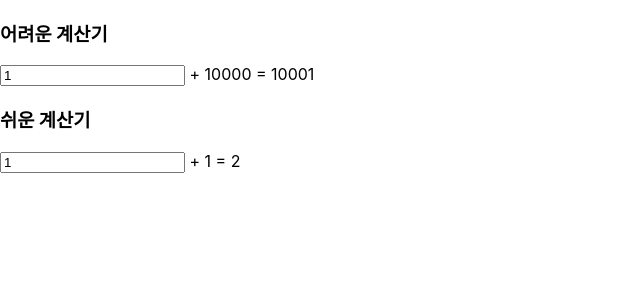
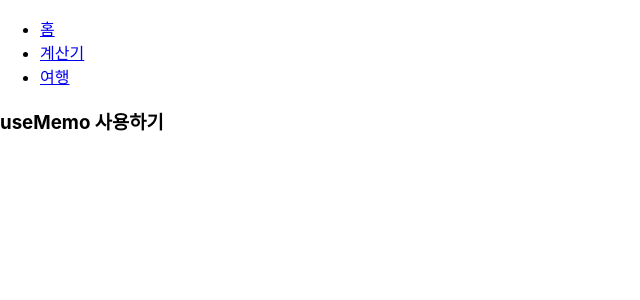
Before and after one commit to Yang-heesu/usememo-tutorial, a React (Create React App) app: page / in a window 1280 px wide. Shown: the top 300 px of the page, without its empty margins (0-640 px from the left). Built offline with nearby package versions, Linux system fonts and the light colour scheme.

Commit message:
Router 적용

```diff
--- a/package.json
+++ b/package.json
@@ -8,6 +8,7 @@
     "@testing-library/user-event": "^13.5.0",
     "react": "^18.2.0",
     "react-dom": "^18.2.0",
+    "react-router-dom": "^6.8.1",
     "react-scripts": "5.0.1",
     "web-vitals": "^2.1.4"
   },
--- a/src/App.js
+++ b/src/App.js
@@ -1,53 +1,25 @@
 import React, { useState, useMemo } from 'react';
+import { BrowserRouter, Routes, Route, Link } from 'react-router-dom';
 
-const hardCalculate = (number) => {
-  console.log("어려운 계산");
-  for (let i = 0; i < 999999999; i++) { } //생각하는 시간
-  return number + 10000;
-}
-
-const easyCalculate = (number) => {
-  console.log("쉬운 계산");
-  return number + 1;
-}
+import Home from './Home';
+import Calculator from './Calculator';
+import Travel from './Travel';
 
 function App() {
-  const [hardNumber, setHardNumber] = useState(1);
-  const [easyNumber, setEasyNumber] = useState(1);
-
-  //함수형 컴포넌트이기 때문에 hardNumber이 바뀔 때마다 렌더링이 된다.
-  //hardSum이 초기화되어 hardCalculate함수를 실행하고 값을 받아오는데 시간이 걸린다.
-  //어려운 계산기의 input number를 수정한 후 hardSum 값이 바뀌는 데에 딜레이가 있다.
-  //const hardSum = hardCalculate(hardNumber);
-
-  //hardNumber가 바뀌었을 때만 hardSum를 초기화시켜준다.
-  //easyNumber를 바꾸면 hardSum은 이미 메모라이즈된 값을 사용하고
-  //easySum만 초기화되어 쉬운 계산기의 딜레이가 없어진다.
-  const hardSum = useMemo(() => {
-    return hardCalculate(hardNumber);
-  }, [hardNumber]);
-
-  //for문을 없앴지만 hardSum처럼 딜레이가 있다.
-  //함수형 컴포넌트라서 easyNumber를 바꾸면 hardSum, easySum 둘 다 초기화가 된다.
-  const easySum = easyCalculate(easyNumber);
-
   return (
     <div>
-      <h3>어려운 계산기</h3>
-      <input
-        type="number"
-        value={hardNumber}
-        onChange={(e) => setHardNumber(parseInt(e.target.value))}
-      />
-      <span> + 10000 = {hardSum}</span>
-
-      <h3>쉬운 계산기</h3>
-      <input
-        type="number"
-        value={easyNumber}
-        onChange={(e) => setEasyNumber(parseInt(e.target.value))}
-      />
-      <span> + 1 = {easySum}</span>
+      <BrowserRouter>
+        <ul>
+          <li><Link to="/">홈</Link></li>
+          <li><Link to="/calculator">계산기</Link></li>
+          <li><Link to="/travel">여행</Link></li>
+        </ul>
+        <Routes>
+          <Route path="/" element={<Home/>}></Route>
+          <Route path="/calculator" element={<Calculator/>}></Route>
+          <Route path="/travel" element={<Travel/>}></Route>
+        </Routes>
+      </BrowserRouter>
     </div>
   );
 }
--- /dev/null
+++ b/src/Calculator.js
@@ -0,0 +1,55 @@
+import React, { useState, useMemo } from 'react';
+
+const hardCalculate = (number) => {
+  console.log("어려운 계산");
+  for (let i = 0; i < 999999999; i++) { } //생각하는 시간
+  return number + 10000;
+}
+
+const easyCalculate = (number) => {
+  console.log("쉬운 계산");
+  return number + 1;
+}
+
+function Calculator() {
+  const [hardNumber, setHardNumber] = useState(1);
+  const [easyNumber, setEasyNumber] = useState(1);
+
+  //함수형 컴포넌트이기 때문에 hardNumber이 바뀔 때마다 렌더링이 된다.
+  //hardSum이 초기화되어 hardCalculate함수를 실행하고 값을 받아오는데 시간이 걸린다.
+  //어려운 계산기의 input number를 수정한 후 hardSum 값이 바뀌는 데에 딜레이가 있다.
+  //const hardSum = hardCalculate(hardNumber);
+
+  //hardNumber가 바뀌었을 때만 hardSum를 초기화시켜준다.
+  //easyNumber를 바꾸면 hardSum은 이미 메모라이즈된 값을 사용하고
+  //easySum만 초기화되어 쉬운 계산기의 딜레이가 없어진다.
+  const hardSum = useMemo(() => {
+    return hardCalculate(hardNumber);
+  }, [hardNumber]);
+
+  //for문을 없앴지만 hardSum처럼 딜레이가 있다.
+  //함수형 컴포넌트라서 easyNumber를 바꾸면 hardSum, easySum 둘 다 초기화가 된다.
+  const easySum = easyCalculate(easyNumber);
+
+  return (
+    <div>
+      <h3>어려운 계산기</h3>
+      <input
+        type="number"
+        value={hardNumber}
+        onChange={(e) => setHardNumber(parseInt(e.target.value))}
+      />
+      <span> + 10000 = {hardSum}</span>
+
+      <h3>쉬운 계산기</h3>
+      <input
+        type="number"
+        value={easyNumber}
+        onChange={(e) => setEasyNumber(parseInt(e.target.value))}
+      />
+      <span> + 1 = {easySum}</span>
+    </div>
+  );
+}
+
+export default Calculator;
--- /dev/null
+++ b/src/Home.js
@@ -0,0 +1,11 @@
+import React from 'react';
+
+function Home() {
+  return (
+    <div>
+      <h3>useMemo 사용하기</h3>
+    </div>
+  );
+}
+
+export default Home;
--- /dev/null
+++ b/src/Travel.js
@@ -0,0 +1,11 @@
+import React, { useState } from 'react';
+
+function Travel() {
+  return (
+    <div>
+
+    </div>
+  );
+}
+
+export default Travel;
```
Also changed, not shown: 1 other file (tests, documents, lock files or other folders).
